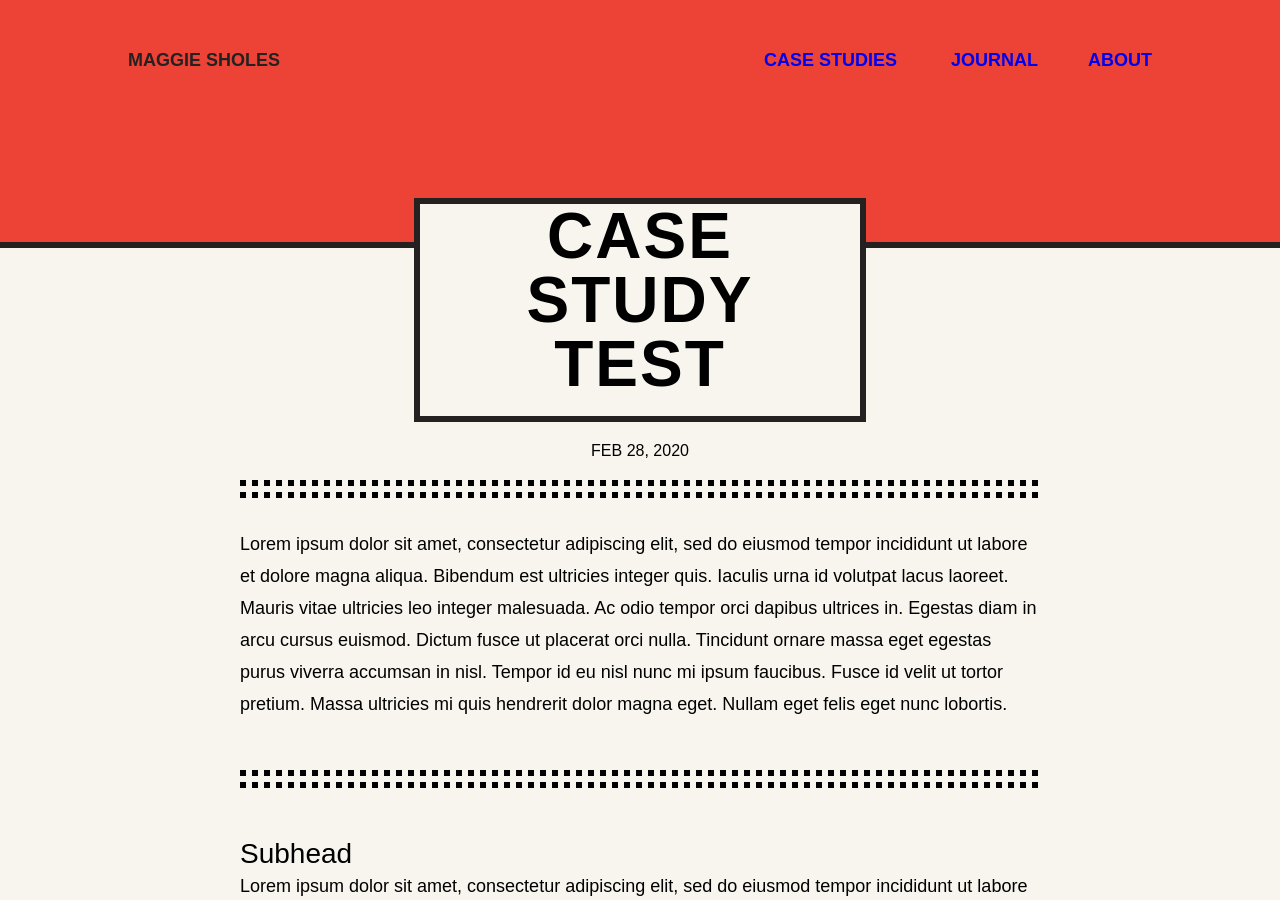
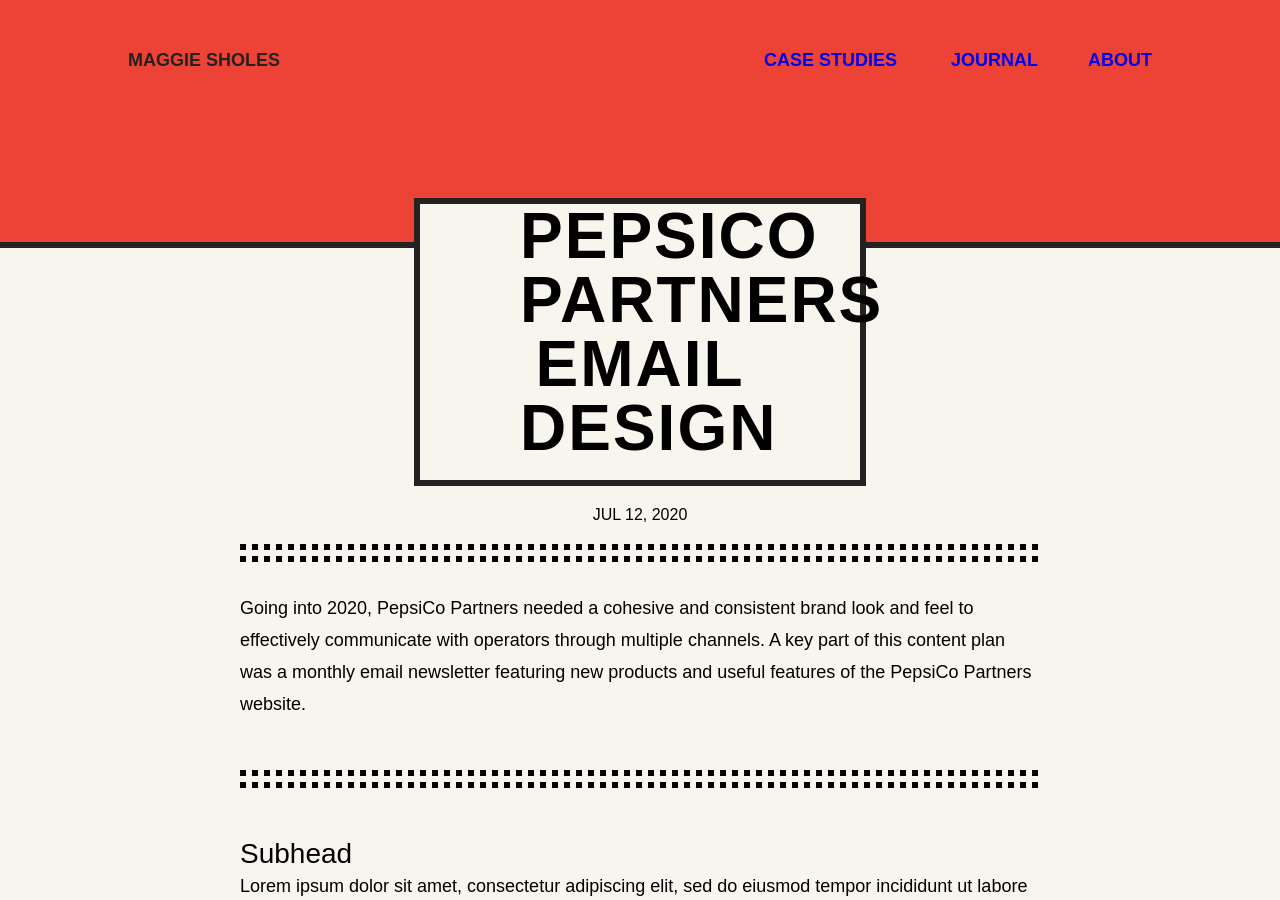
Before and after one commit to magsholes/Testing, a Jekyll site: the page built from _posts/2020-07-12-PepsiCo-Partners-Email-Redesign.markdown, in a window 1280 px wide and 900 px high. Built offline with Jekyll 4.4.1, drawn with Linux system fonts in a browser that asks for light colours; some web fonts are replaced.

Commit message:
Add PCP Email Redesign Post

```diff
--- a/_posts/2020-02-29-Case-Study-Test.markdown
+++ b/_posts/2020-07-12-PepsiCo-Partners-Email-Redesign.markdown
@@ -1,14 +1,14 @@
 ---
 layout: post
-title:  "Case Study Test"
-date:   2020-02-28 15:45:42 -0600
+title:  "PepsiCo Partners Email Design"
+date:   2020-07-12 14:34:42 -0600
 featured-image: msholes.jpg
 featured-image-alt: Testing featured images for posts
 categories: [case-studies]
 tags:
 ---
 
-Lorem ipsum dolor sit amet, consectetur adipiscing elit, sed do eiusmod tempor incididunt ut labore et dolore magna aliqua. Bibendum est ultricies integer quis. Iaculis urna id volutpat lacus laoreet. Mauris vitae ultricies leo integer malesuada. Ac odio tempor orci dapibus ultrices in. Egestas diam in arcu cursus euismod. Dictum fusce ut placerat orci nulla. Tincidunt ornare massa eget egestas purus viverra accumsan in nisl. Tempor id eu nisl nunc mi ipsum faucibus. Fusce id velit ut tortor pretium. Massa ultricies mi quis hendrerit dolor magna eget. Nullam eget felis eget nunc lobortis.
+Going into 2020, PepsiCo Partners needed a cohesive and consistent brand look and feel to effectively communicate with operators through multiple channels. A key part of this content plan was a monthly email newsletter featuring new products and useful features of the PepsiCo Partners website.
 
 ---
 
```
